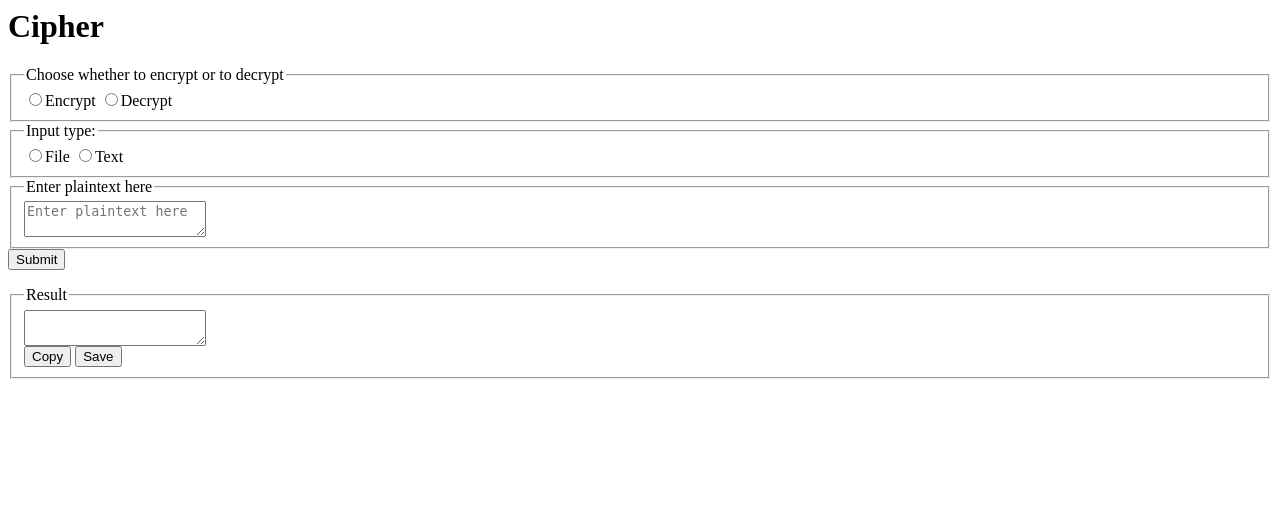
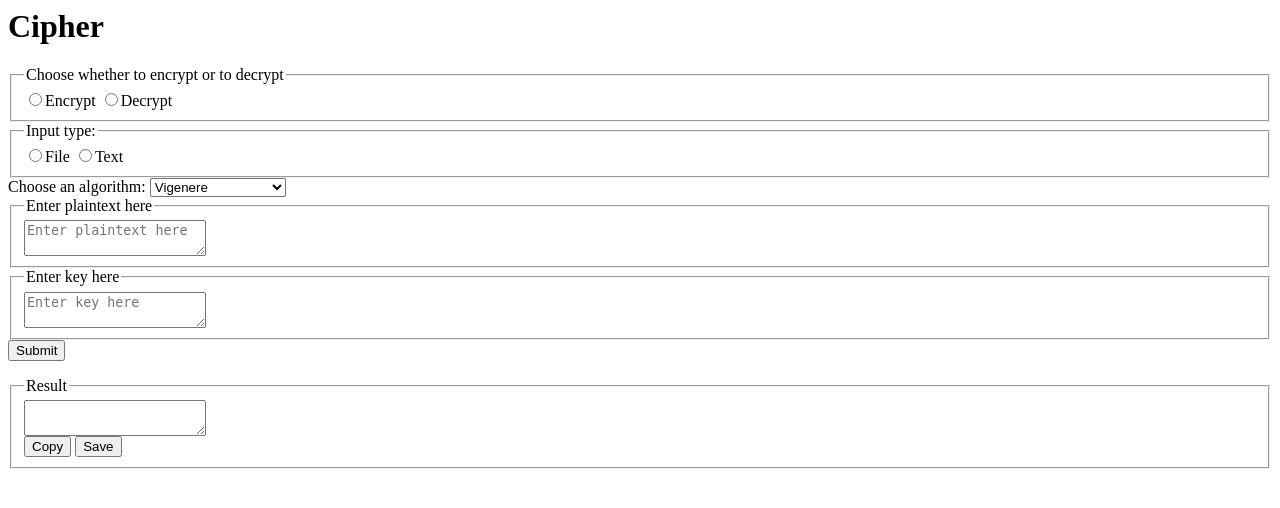
Before and after one commit to dawetmaster/if4020-cipher, a FastAPI app: page / in a window 1280 px wide. Shown: the top 508 px of the page. Run offline with FastAPI, Linux system fonts and the light colour scheme.

Commit message:
feat: sambungin js

```diff
--- /dev/null
+++ b/src/static/main.js
@@ -0,0 +1,51 @@
+// JS
+let enctype = 'encrypt';
+let algorithm = 'vigenere';
+let inputtype = 'text';
+
+window.onload = () => {
+    console.log("OK");
+}
+
+function setURL(algorithm, enctype, inputtype) {
+    let url = ''
+    if (enctype === 'encrypt' && inputtype === 'text') {
+        url = `/${algorithm}/encrypt`
+    }
+    else if (enctype === 'encrypt' && inputtype === 'file') {
+        url = `/${algorithm}/encryptfile`
+    }
+    else if (enctype === 'decrypt' && inputtype === 'text') {
+        url = `/${algorithm}/decrypt`
+    }
+    else if (enctype === 'decrypt' && inputtype === 'file') {
+        url = `/${algorithm}/decryptfile`
+    }
+    document.getElementById("form").action = url;
+    console.log(url);
+}
+
+document.getElementById("encryptselect").addEventListener("click", () => {
+    enctype = "encrypt";
+    setURL(algorithm, enctype, inputtype);
+})
+
+document.getElementById("decryptselect").addEventListener("click", () => {
+    enctype = "decrypt";
+    setURL(algorithm, enctype, inputtype);
+})
+
+document.getElementById("textselect").addEventListener("click", () => {
+    inputtype = "text";
+    setURL(algorithm, enctype, inputtype);
+})
+
+document.getElementById("fileselect").addEventListener("click", () => {
+    inputtype = "file";
+    setURL(algorithm, enctype, inputtype);
+})
+
+document.getElementById("algoselect").addEventListener("change", () => {
+    algorithm = document.getElementById("algoselect").value;
+    setURL(algorithm, enctype, inputtype);
+})
--- a/src/templates/index.html
+++ b/src/templates/index.html
@@ -2,32 +2,44 @@
     <head>
         <title>Classic Cipher Tool</title>
         <link rel="stylesheet" href="{{ url_for('static', path='/style.css') }}">
+        <script src="/static/main.js" defer></script>
       </head>
       <body>
         <h1>{{ ciphertype_name }} Cipher</h1>
-        <form action="/{{ ciphertype }}/encrypt" method="post" name="form">
+        <form action="/{{ ciphertype }}/encrypt"  id="form" method="post" name="form">
           <div>
             <fieldset id="enctype">
               <legend>Choose whether to encrypt or to decrypt</legend>
-              <input type="radio" name="enctype" value="encrypt">Encrypt
-              <input type="radio" name="enctype" value="decrypt">Decrypt
+              <input type="radio" name="enctype" id="encryptselect" value="encrypt">Encrypt
+              <input type="radio" name="enctype" id="decryptselect" value="decrypt">Decrypt
             </fieldset>
           </div>
           <div>
             <fieldset id="inputtype">
               <legend>Input type:</legend>
-              <input type="radio" name="inputtype" value="file">File
-              <input type="radio" name="inputtype" value="text">Text
+              <input type="radio" name="inputtype" id="fileselect" value="file">File
+              <input type="radio" name="inputtype" id="textselect" value="text">Text
             </fieldset>
           </div>
+          <!-- chooser -->
+          <label for="algoselect">Choose an algorithm:</label>
+          <select id="algoselect" name="algoselect">
+            <option value="vigenere">Vigenere</option>
+            <option value="extended-vigenere">Extended Vigenere</option>
+          </select>
           <!-- plaintext -->
           <fieldset>
             <legend>Enter plaintext here</legend>
             <textarea name="plaintext" id="plaintext" placeholder="Enter plaintext here"></textarea>
           </fieldset>
+          <!-- key -->
+          <fieldset>
+            <legend>Enter key here</legend>
+            <textarea name="key" id="key" placeholder="Enter key here"></textarea>
+          </fieldset>
 
           <div>
-            <input type="submit" value="Submit">
+            <input id="submit" type="submit" value="Submit">
           </div>
         </form>
 
```
